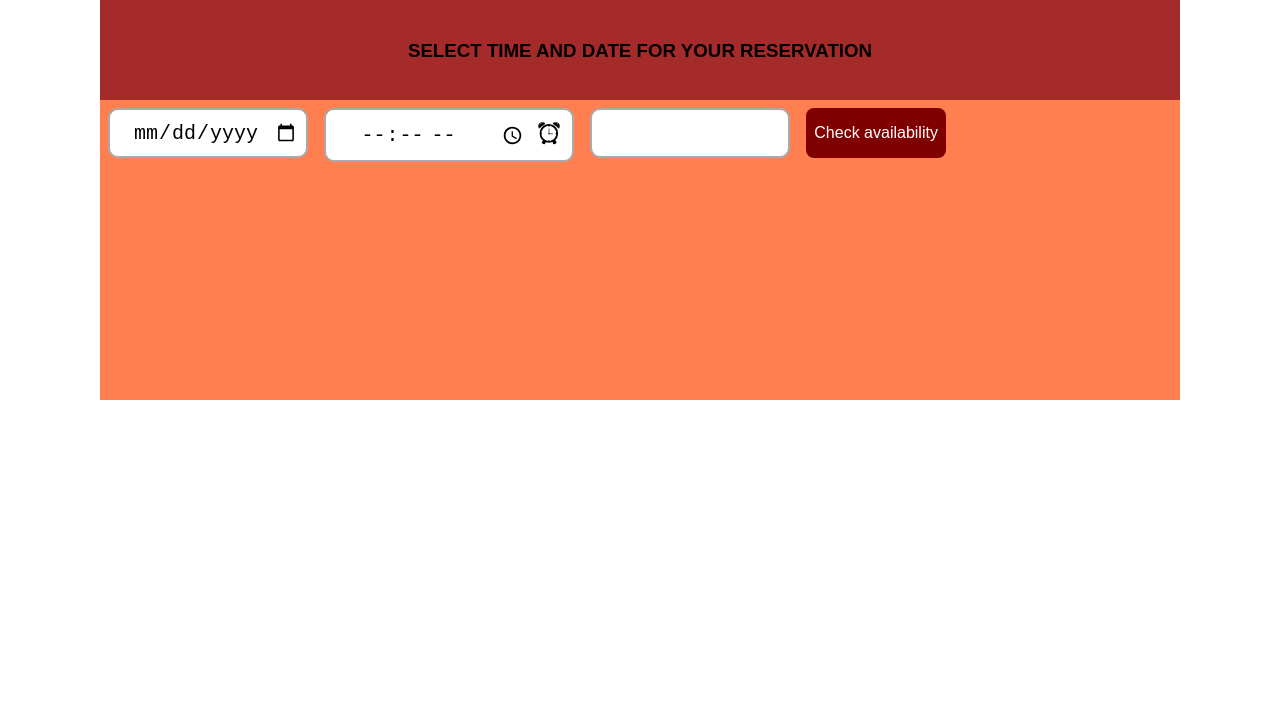
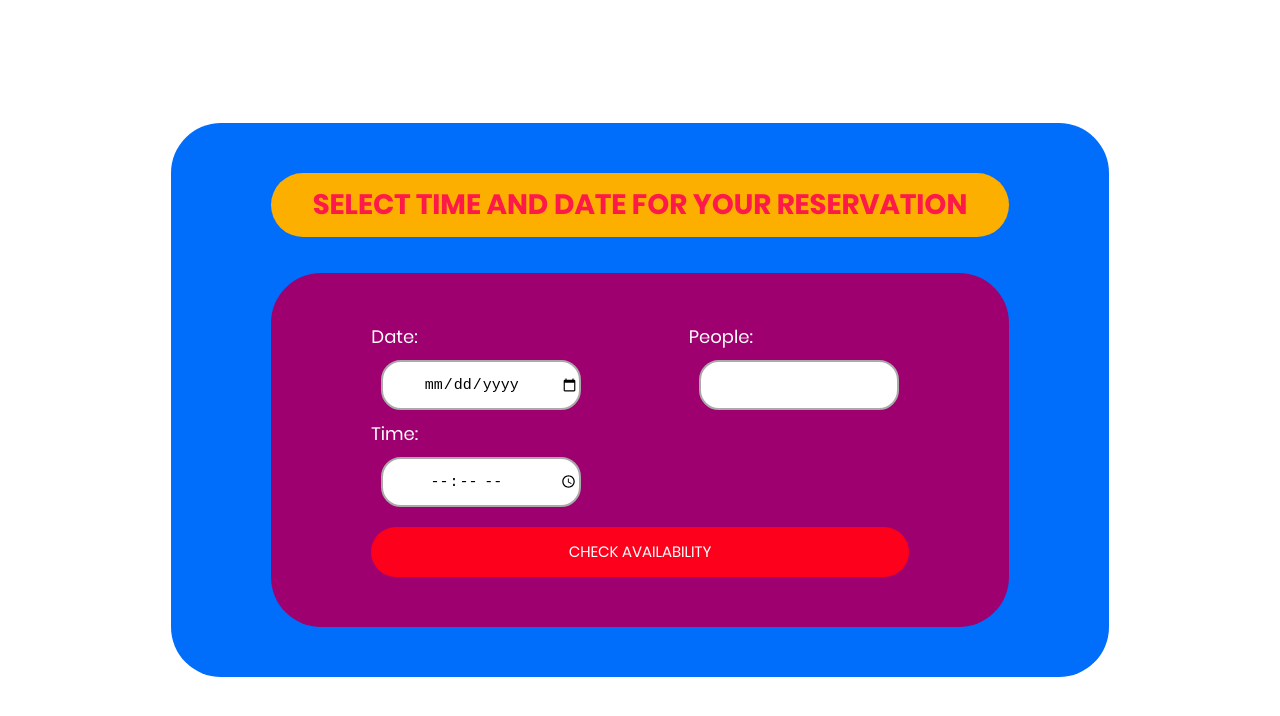
Before and after one commit to davesahaj/presto, a plain HTML site: page Check_availability.htm in a window 1280 px wide. Drawn offline with Linux system fonts and the light colour scheme.

Commit message:
updated check_avail

```diff
--- a/Check_availability.htm
+++ b/Check_availability.htm
@@ -4,42 +4,93 @@
 <head>
     <meta charset="UTF-8">
     <meta name="viewport" content="width=device-width, initial-scale=1.0">
-    <meta http-equiv="X-UA-Compatible" content="ie=edge">
     <title>Check availability</title>
 
     <link rel="stylesheet" href="res/css/elements.css">
+    <link rel="stylesheet" href="res/css/fonts.css">
     <link rel="stylesheet" href="res/css/extras.css">
-    <link rel="stylesheet" href="res/css/check_a.css"
+    <link rel="stylesheet" href="res/css/Check_a.css">
+    <link rel="stylesheet" href="res/css/animations.css">
+    <link rel="stylesheet" href="res/css/margin.css">
+    <link rel="stylesheet" href="res/css/padding.css">
 </head>
+
+
+<body>
+    <div class="limit">
+
+        <section class="main-container">
+
+            <section class="main-wrapper">
+                <header class="heading">
+                    <span class="h-title">select time and date for your reservation</span>
+                </header>
+
+
+                <form class="main-form">
+
+                    <div class="form-input">
+                        <span class="text-3">Date:</span>
+                        <input class="textbox-2" type="date">
+
+                        <span class="text-3">Time:</span>
+                        <input type="time" class="textbox-2">
+                    </div>
+                    <div class="form-input">
+                        <span class="text-3">People:</span>
+                        <input type="number" class="textbox-2">
+                    </div>
+
+                    <input type="button" class="form-button" value="Check availability">
+                </form>
+
+            </section>
+
+        </section>
+
+    </div>
+</body>
+
+
+
+<!--
 
 <body>
     <section id="main">
+
         <section class="heading">
-            <center><h1 style="padding-top: 40px">SELECT TIME AND DATE FOR YOUR RESERVATION</h1></center>
+
+            <center>
+                <h1 style="padding-top: 40px">SELECT TIME AND DATE FOR YOUR RESERVATION</h1>
+            </center>
+
         </section>
+
         <section class="content">
 
             <form>
+
                 <div class="form-div">
                     <input type="date" class="textbox-2">
-                        <div class="flex2" >
+
+                    <div class="flex2">
+
                         <input type="time" class="textbox-time">
                         <img class="clock" src="res/images/clock_logo.jpg" style="height: 50px; width: 50" alt="">
+
                     </div>
+
                     <input type="number" class="textbox-2">
                     <input type="button" class="button-1_c" onclick="msg()" value="Check availability">
+
                 </div>
 
             </form>
 
         </section>
+
     </section>
 
-    <script>
-    function msg() {
-      alert("Hello world!");
-    }
-    </script>
 </body>
 
-</html>
+</html>-->
--- a/res/css/Check_a.css
+++ b/res/css/Check_a.css
@@ -1,74 +1,98 @@
-#main {
-    margin-left: 100px;
-    margin-right: 100px;
+.limit {
+    width: 100%;
+    margin: 0 auto;
+}
+
+.main-container {
+    width: 100%;
+    min-height: 100vh;
+    display: flex;
+    flex-wrap: wrap;
+    justify-content: center;
+    align-items: center;
+    padding: 15px;
+    background: #fff;
+}
+
+.main-wrapper {
+    width: 75%;
+    background: #006DFB;
+    border-radius: 50px;
+    overflow: hidden;
+    display: flex;
+    flex-wrap: wrap;
+    justify-content: space-between;
+    padding: 50px 100px 50px 100px;
 }
 
 .heading {
+    border-radius: 50px;
     height: 100px;
     width: 100%;
-    background-color: brown;
 }
 
-.content {
-    height: 300px;
+.h-title {
+    padding-top: 15px;
+    padding-bottom: 15px;
+    font-family: Poppins-Bold;
+    font-size: 28px;
+    color: #FD1A4A;
+    line-height: 1.2;
+    text-align: center;
+    background: #FDAF00;
+    border-radius: 50px;
     width: 100%;
-    background-color: coral;
+    display: block;
+    text-transform: uppercase;
 }
 
-.textbox-c_a {
-    height: 50px;
-    width: 200px;
-    border: 2px solid #aaa;
-    border-radius: 10px;
-    margin: 8px;
-    outline: none;
-    padding: 8px;
-    text-align: center;
-    font-size: 20px;
-    box-sizing: border-box;
-    transition: .5s;
-}
-
-.button-1_c {
-    height: 50px;
-    background-color: maroon; /* Green */
-    border: 1;
-    margin: 8px;
-    border-radius: 8px;
-    color: white;
-    padding: 8px;
-    text-align: center;
-    font-size: 16px;
-}
-
-.form-div {
-    margin: auto;
+.main-form {
+    width: 100%;
+    background: #9F006F;
+    border-radius: 50px;
+    overflow: hidden;
     display: flex;
-    flex-direction: row;
+    flex-wrap: wrap;
+    justify-content: space-between;
+    padding: 50px 100px 50px 100px;
 }
 
 
-
-.flex2 {
-    display: flex;
-    flex-direction: row;
-    margin: 8px;
-    border: 2px solid #aaa;
-    border-radius: 10px;
-    background-color: white;
+.form-input {
+    position: relative;
+    width: auto;
+    z-index: 1;
+    display: block;
+    margin-bottom: 10px;
 }
 
-.textbox-time {
-    height: 50px;
-    width: 200px;
-    outline: none;
-    text-align: center;
-    font-size: 20px;
-    box-sizing: border-box;
-    transition: .5s;
-    border-radius: 10px;
+.text-3 {
+    font-family: Poppins-Regular;
+    font-size: 18px;
+    line-height: 1.5;
+    color: #ffffff;
+    text-decoration: none;
+    display: flex;
+    flex-wrap: wrap;
 }
 
-.clock {
-    border-radius: 10px;
+.form-button {
+    font-family: Poppins-Regular;
+    font-size: 15px;
+    line-height: 1.5;
+    color: #fff;
+    text-transform: uppercase;
+    width: 100%;
+    height: 50px;
+    border-radius: 25px;
+    background: #FD001B;
+    display: flex;
+    justify-content: center;
+    align-items: center;
+    padding: 0 25px;
+    transition: all 0.4s;
 }
+
+.form-button:hover {
+    background: #FDCC00;
+}
--- a/res/css/elements.css
+++ b/res/css/elements.css
@@ -89,24 +89,10 @@ button:hover {
 .textbox-1 {
     width: 100%;
     border: 2px solid #aaa;
-    border-radius: 10px;
+    border-radius: 20px;
     margin: 8px 0;
     outline: none;
     padding: 8px;
-    box-sizing: border-box;
-    transition: .5s;
-}
-
-.textbox-2 {
-    height: 50px;
-    width: 200px;
-    border: 2px solid #aaa;
-    border-radius: 10px;
-    margin: 8px;
-    outline: none;
-    padding: 8px;
-    text-align: center;
-    font-size: 20px;
     box-sizing: border-box;
     transition: .5s;
 }
@@ -116,4 +102,21 @@ button:hover {
     box-shadow: 0 0 8px 0 dodgerBlue;
 }
 
+.textbox-2 {
+    height: 50px;
+    width: 200px;
+    border: 2px solid #aaa;
+    border-radius: 20px;
+    margin: 10px;
+    outline: none;
+    text-align: center;
+    font-size: 15px;
+    box-sizing: border-box;
+    transition: .5s;
+}
+.textbox-2:focus {
+    border-color: dodgerBlue;
+    box-shadow: 0 0 8px 0 dodgerBlue;
+}
+
 /*---------------------------------------------*/
```
Also changed, not shown: login.htm (+7 -7 lines), recover.htm (+5 -5 lines), register.htm (+8 -8 lines). Lines whose indentation alone changed are shown as unchanged.
